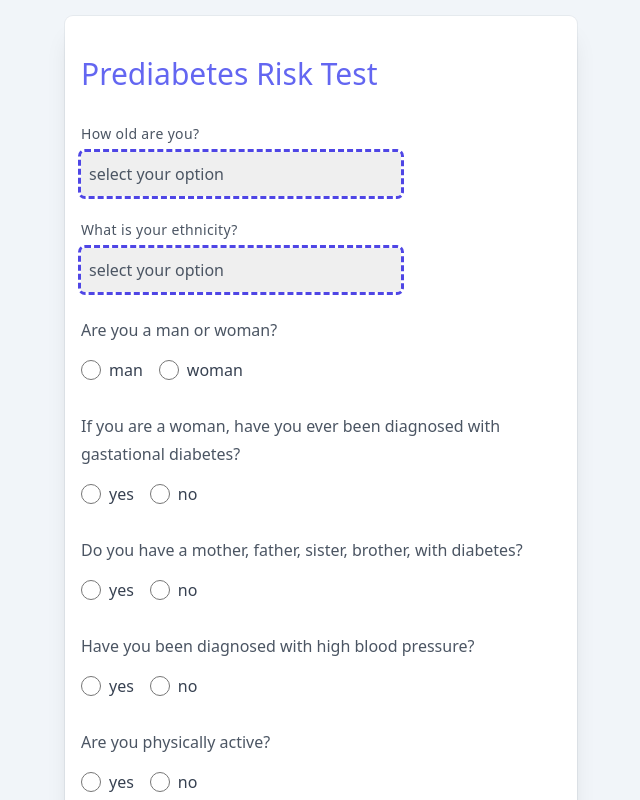
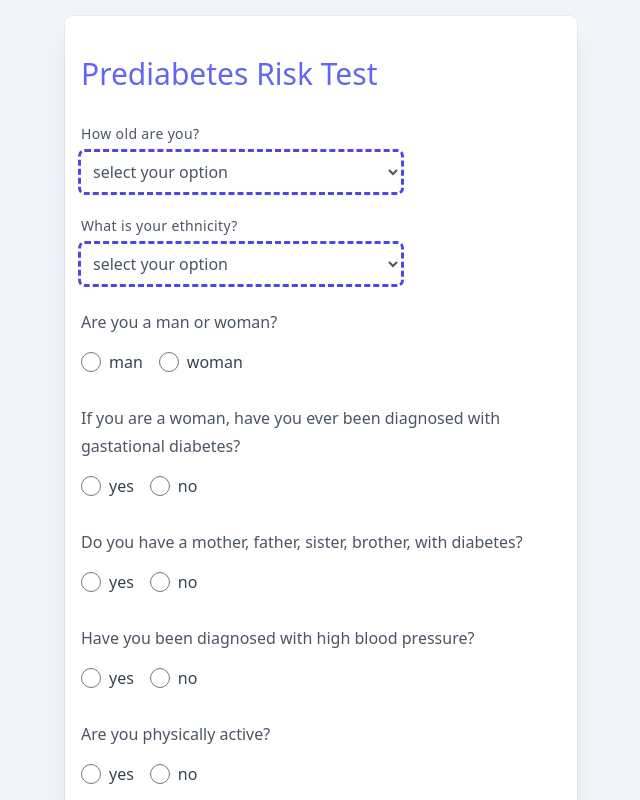
Before and after one commit to corianoharris/nextjs-typescript-prediabetes-risk-test, a Next.js app: page / in a window 1280 px wide. Shown: the top 800 px of the page, without its empty margins (319-959 px from the left). Built offline with nearby package versions, Linux system fonts and the light colour scheme.

Commit message:
Fix: prevent multiple selection inputs

```diff
--- a/pages/index.tsx
+++ b/pages/index.tsx
@@ -9,6 +9,8 @@ export default function Home() {
   const [questionFive, setQuestionFive] = useState<string>(" ");
   const [questionSix, setQuestionSix] = useState<string>(" ");
   const [questionSeven, setQuestionSeven] = useState<string>(" ");
+
+  const mulitpleAttr: boolean = false;
 
   const [points] = useState<string[]>([])
 
@@ -44,7 +46,7 @@ export default function Home() {
                 <label className="inline-flex items-center mb-2 font-medium tracking-wide sm:text-sm md:text-md " htmlFor="age">
                   How old are you?
                 </label>
-                <select className="select max-w-xs outline-dashed outline-indigo-600 p-2 rounded appearance-none" id="age" defaultValue={questionOne} onChange={(
+                <select className="select max-w-xs outline-dashed outline-indigo-600 p-2 rounded bg-white" multiple={mulitpleAttr}id="age" defaultValue={questionOne} onChange={(
                   ev: React.ChangeEvent<HTMLSelectElement>,
                 ): void => {
                   ev.preventDefault();
@@ -63,7 +65,7 @@ export default function Home() {
                 <label className="inline-flex items-center mb-2 font-medium tracking-wide sm:text-sm md:text-md " htmlFor="ethnicity">
                   What is your ethnicity?
                 </label>
-                <select className="select max-w-xs outline-dashed outline-indigo-600 p-2 rounded appearance-none" id="ethnicity" defaultValue={questionTwo} onChange={(
+                <select className="select max-w-xs outline-dashed outline-indigo-600 p-2 rounded bg-white" multiple={mulitpleAttr} id="ethnicity" defaultValue={questionTwo} onChange={(
                   ev: React.ChangeEvent<HTMLSelectElement>,
                 ): void => {
                   ev.preventDefault();
@@ -91,7 +93,8 @@ export default function Home() {
                     <input
                       id="man"
                       type="radio"
-                      className="form-radio h-5 w-5 accent-indigo-400 focus:accent-indigo-600"
+                      name="gender"
+                      className="form-radio h-5 w-5 accent-indigo-400"
                       value={1}
                       onChange={(
                         ev: React.ChangeEvent<HTMLInputElement>,
@@ -105,7 +108,8 @@ export default function Home() {
                     <input
                       id="woman"
                       type="radio"
-                      className="form-radio h-5 w-5 accent-indigo-400 focus:accent-indigo-600"
+                      name="gender"
+                      className="form-radio h-5 w-5 accent-indigo-400"
                       value={0}
                       onChange={(
                         ev: React.ChangeEvent<HTMLInputElement>,
@@ -128,6 +132,7 @@ export default function Home() {
                     <input
                       id="gastational-diabetes-yes"
                       type="radio"
+                      name="gastational"
                       className="form-radio h-5 w-5 accent-indigo-400 focus:accent-indigo-600"
                       value={1}
                       onChange={(
@@ -142,6 +147,7 @@ export default function Home() {
                     <input
                       id="gastational-diabetes-no"
                       type="radio"
+                      name="gastational"
                       className="form-radio h-5 w-5 accent-indigo-400 focus:accent-indigo-600"
                       value={0}
                       onChange={(
@@ -164,6 +170,7 @@ export default function Home() {
                     <input
                       id="family-yes"
                       type="radio"
+                      name="family"
                       className="form-radio h-5 w-5 accent-indigo-400 focus:accent-indigo-600"
                       value={1}
                       onChange={(
@@ -178,6 +185,7 @@ export default function Home() {
                     <input
                       id="family-no"
                       type="radio"
+                      name="family"
                       className="form-radio h-5 w-5 accent-indigo-400 focus:accent-indigo-600"
                       value={0}
                       onChange={(
@@ -200,6 +208,7 @@ export default function Home() {
                     <input
                       id="high-blood-pressure-yes"
                       type="radio"
+                      name="blood-pressure"
                       className="form-radio h-5 w-5 accent-indigo-400 focus:accent-indigo-600"
                       value={1}
                       onChange={(
@@ -214,6 +223,7 @@ export default function Home() {
                     <input
                       id="high-blood-pressure-no"
                       type="radio"
+                      name="blood-pressure"
                       className="form-radio h-5 w-5 accent-indigo-400 focus:accent-indigo-600"
                       value={0}
                       onChange={(
@@ -236,6 +246,7 @@ export default function Home() {
                     <input
                       id="active-yes"
                       type="radio"
+                      name="active"
                       className="form-radio h-5 w-5 accent-indigo-400 focus:accent-indigo-600"
                       value={1}
                       onChange={(
@@ -250,6 +261,7 @@ export default function Home() {
                     <input
                       id="active-no"
                       type="radio"
+                      name="active"
                       className="form-radio h-5 w-5 accent-indigo-400 focus:accent-indigo-600"
                       value={0}
                       onChange={(
```
